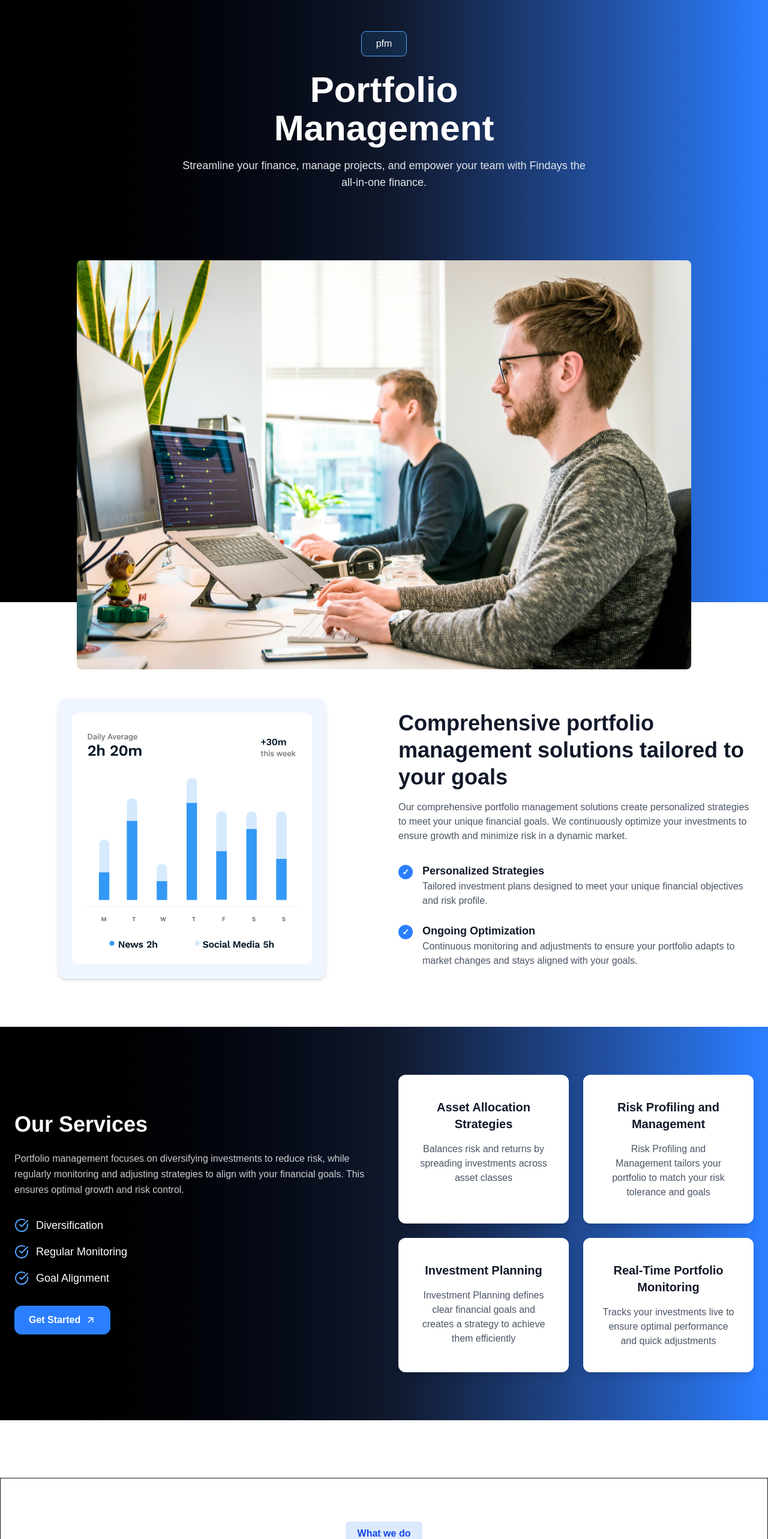
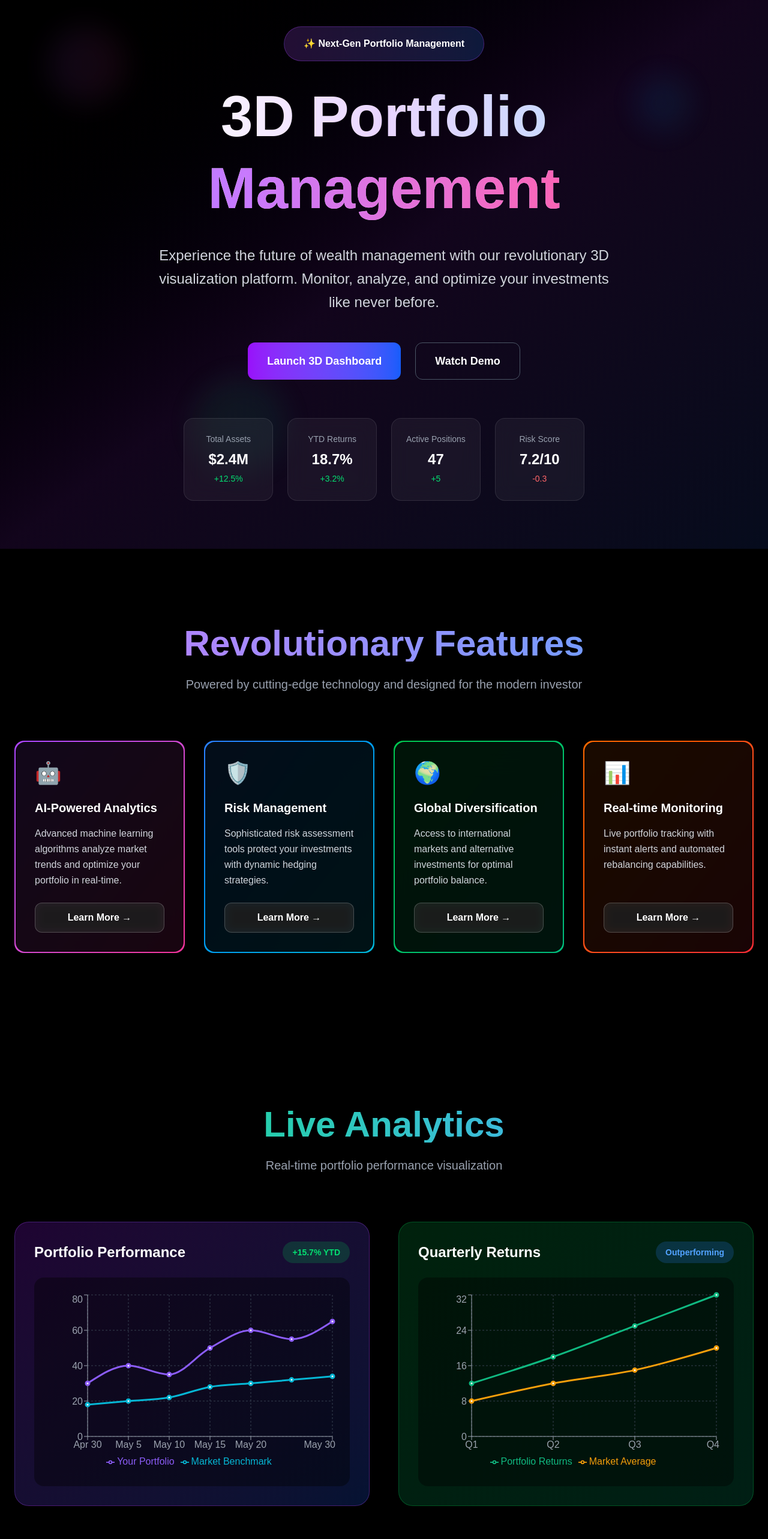
Before and after one commit to Ranith04/unico, a Next.js app: page /portfolio in a window 1280 px wide. Shown: the part 100-2666 px from the top of the page at 60% size. Built offline with nearby package versions, Linux system fonts and the light colour scheme.

Commit message:
Refactor portfolio page with 3D design, enhanced interactivity, and new features

```diff
--- a/app/portfolio/page.jsx
+++ b/app/portfolio/page.jsx
@@ -2,202 +2,407 @@
 
 import OurServicesSection from '@/components/sections/ServiceSection';
 import FaqSection from '@/components/sections/Faqs';
-import { motion } from 'framer-motion';
+import { motion, useScroll, useTransform } from 'framer-motion';
 import { LineChart, Line, XAxis, YAxis, Tooltip, ResponsiveContainer, CartesianGrid, Legend } from 'recharts';
 import ReachOutCard from '@/components/sections/ReachedOutCard';
+import { useState, useEffect } from 'react';
 
 const data1 = [
-  { name: 'Apr 30', a: 30, b: 18 },
-  { name: 'May 5', a: 40, b: 20 },
-  { name: 'May 10', a: 35, b: 22 },
-  { name: 'May 15', a: 50, b: 28 },
-  { name: 'May 20', a: 60, b: 30 },
-  { name: 'May 25', a: 55, b: 32 },
-  { name: 'May 30', a: 48, b: 34 },
+  { name: 'Apr 30', portfolio: 30, benchmark: 18 },
+  { name: 'May 5', portfolio: 40, benchmark: 20 },
+  { name: 'May 10', portfolio: 35, benchmark: 22 },
+  { name: 'May 15', portfolio: 50, benchmark: 28 },
+  { name: 'May 20', portfolio: 60, benchmark: 30 },
+  { name: 'May 25', portfolio: 55, benchmark: 32 },
+  { name: 'May 30', portfolio: 65, benchmark: 34 },
 ];
 
 const data2 = [
-  { name: 'Mon', today: 10, yesterday: 14 },
-  { name: 'Tue', today: 11, yesterday: 15 },
-  { name: 'Wed', today: 14, yesterday: 15 },
-  { name: 'Thu', today: 25, yesterday: 20 },
-  { name: 'Fri', today: 40, yesterday: 21 },
-  { name: 'Sat', today: 38, yesterday: 25 },
-  { name: 'Sun', today: 39, yesterday: 30 },
+  { name: 'Q1', returns: 12, market: 8 },
+  { name: 'Q2', returns: 18, market: 12 },
+  { name: 'Q3', returns: 25, market: 15 },
+  { name: 'Q4', returns: 32, market: 20 },
 ];
 
 const PortFolioManagement = () => {
+  const [mousePosition, setMousePosition] = useState({ x: 0, y: 0 });
+  const { scrollY } = useScroll();
+  const y1 = useTransform(scrollY, [0, 300], [0, -50]);
+  const y2 = useTransform(scrollY, [0, 300], [0, -100]);
+
+  useEffect(() => {
+    const handleMouseMove = (e) => {
+      setMousePosition({
+        x: (e.clientX / window.innerWidth) * 2 - 1,
+        y: (e.clientY / window.innerHeight) * 2 - 1,
+      });
+    };
+
+    window.addEventListener('mousemove', handleMouseMove);
+    return () => window.removeEventListener('mousemove', handleMouseMove);
+  }, []);
+
+  const portfolioStats = [
+    { label: "Total Assets", value: "$2.4M", change: "+12.5%", trend: "up" },
+    { label: "YTD Returns", value: "18.7%", change: "+3.2%", trend: "up" },
+    { label: "Active Positions", value: "47", change: "+5", trend: "up" },
+    { label: "Risk Score", value: "7.2/10", change: "-0.3", trend: "down" },
+  ];
+
   const features = [
     {
-      title: 'Personalized Strategies',
-      desc: 'Tailored investment plans designed to meet your unique financial objectives and risk profile.',
+      title: 'AI-Powered Analytics',
+      desc: 'Advanced machine learning algorithms analyze market trends and optimize your portfolio in real-time.',
+      icon: '🤖',
+      gradient: 'from-purple-500 to-pink-500'
     },
     {
-      title: 'Ongoing Optimization',
-      desc: 'Continuous monitoring and adjustments to ensure your portfolio adapts to market changes and stays aligned with your goals.',
+      title: 'Risk Management',
+      desc: 'Sophisticated risk assessment tools protect your investments with dynamic hedging strategies.',
+      icon: '🛡️',
+      gradient: 'from-blue-500 to-cyan-500'
+    },
+    {
+      title: 'Global Diversification',
+      desc: 'Access to international markets and alternative investments for optimal portfolio balance.',
+      icon: '🌍',
+      gradient: 'from-green-500 to-emerald-500'
+    },
+    {
+      title: 'Real-time Monitoring',
+      desc: 'Live portfolio tracking with instant alerts and automated rebalancing capabilities.',
+      icon: '📊',
+      gradient: 'from-orange-500 to-red-500'
     },
   ];
 
   return (
-    <div className="w-full bg-white">
+    <div className="w-full bg-black text-white overflow-hidden">
+      {/* 3D Hero Section */}
+      <div className="relative min-h-screen bg-gradient-to-br from-black via-purple-900/20 to-blue-900/20">
+        {/* Floating 3D Background Elements */}
+        <motion.div
+          className="absolute inset-0 opacity-30"
+          style={{
+            transform: `rotateX(${mousePosition.y * 5}deg) rotateY(${mousePosition.x * 5}deg)`
+          }}
+        >
+          <div className="absolute top-20 left-20 w-32 h-32 bg-gradient-to-r from-purple-500/30 to-pink-500/30 rounded-full blur-xl"></div>
+          <div className="absolute top-40 right-32 w-24 h-24 bg-gradient-to-r from-blue-500/30 to-cyan-500/30 rounded-full blur-xl"></div>
+          <div className="absolute bottom-32 left-1/4 w-40 h-40 bg-gradient-to-r from-green-500/30 to-emerald-500/30 rounded-full blur-xl"></div>
+        </motion.div>
+
         <motion.section
-        initial={{ opacity: 0, y: 50 }}
-        animate={{ opacity: 1, y: 0 }}
-        transition={{ duration: 0.7, ease: "easeOut" }}
-        className="relative w-full min-h-[130vh] flex flex-col gap-8 items-center justify-start bg-gradient-to-r from-black via-[#0f172a] to-blue-500 text-center px-4 py-12 mb-10"
+          initial={{ opacity: 0, z: -100 }}
+          animate={{ opacity: 1, z: 0 }}
+          transition={{ duration: 1, ease: "easeOut" }}
+          className="relative z-10 min-h-screen flex flex-col items-center justify-center px-6 py-20"
+          style={{ perspective: '1000px' }}
         >
-        <div className='flex flex-col items-center py-10'>
+          {/* Hero Content */}
+          <motion.div
+            className="text-center max-w-4xl"
+            style={{
+              transform: `rotateX(${mousePosition.y * 2}deg) rotateY(${mousePosition.x * 2}deg)`,
+              transformStyle: 'preserve-3d'
+            }}
+          >
             <motion.span
-            className="mb-6 px-6 py-2 bg-[#3396F620] text-white font-medium rounded-lg transition border border-blue-400 w-fit"
-            initial={{ opacity: 0, scale: 0.9 }}
-            animate={{ opacity: 1, scale: 1 }}
-            transition={{ delay: 0.3 }}
+              className="mb-8 px-8 py-4 bg-gradient-to-r from-purple-500/20 to-blue-500/20 backdrop-blur-sm text-white font-semibold rounded-full border border-purple-500/30 inline-block"
+              initial={{ opacity: 0, scale: 0.8, z: -50 }}
+              animate={{ opacity: 1, scale: 1, z: 0 }}
+              transition={{ delay: 0.3, duration: 0.8 }}
+              whileHover={{ scale: 1.05, z: 20 }}
             >
-            pfm
+              ✨ Next-Gen Portfolio Management
             </motion.span>
+
             <motion.h1
-            className="text-5xl md:text-6xl font-bold text-white mb-4 max-w-md leading-16"
+              className="text-6xl md:text-8xl font-black mb-8 bg-gradient-to-r from-white via-purple-200 to-blue-200 bg-clip-text text-transparent leading-tight"
+              initial={{ opacity: 0, y: 50, z: -100 }}
+              animate={{ opacity: 1, y: 0, z: 0 }}
+              transition={{ delay: 0.4, duration: 0.8 }}
+              style={{ transform: 'translateZ(50px)' }}
+            >
+              3D Portfolio
+              <br />
+              <span className="bg-gradient-to-r from-purple-400 to-pink-400 bg-clip-text text-transparent">
+                Management
+              </span>
+            </motion.h1>
+
+            <motion.p
+              className="text-xl md:text-2xl text-gray-300 max-w-3xl mx-auto mb-12 leading-relaxed"
               initial={{ opacity: 0, y: 30 }}
               animate={{ opacity: 1, y: 0 }}
-            transition={{ delay: 0.4 }}
+              transition={{ delay: 0.6, duration: 0.8 }}
+              style={{ transform: 'translateZ(25px)' }}
             >
-            Portfolio Management
-          </motion.h1>
-          <motion.p
-            className="text-lg text-gray-200 max-w-2xl"
-            initial={{ opacity: 0 }}
-            animate={{ opacity: 1 }}
-            transition={{ delay: 0.6 }}
+              Experience the future of wealth management with our revolutionary 3D visualization platform. Monitor, analyze, and optimize your investments like never before.
+            </motion.p>
+
+            {/* 3D CTA Buttons */}
+            <motion.div
+              className="flex flex-col sm:flex-row gap-6 justify-center mb-16"
+              initial={{ opacity: 0, y: 40 }}
+              animate={{ opacity: 1, y: 0 }}
+              transition={{ delay: 0.8, duration: 0.8 }}
             >
-            Streamline your finance, manage projects, and empower your team with Findays the all-in-one finance.
-          </motion.p>
+              <motion.button
+                className="px-8 py-4 bg-gradient-to-r from-purple-600 to-blue-600 rounded-xl font-semibold text-lg hover:shadow-2xl hover:shadow-purple-500/25 transition-all duration-300"
+                whileHover={{ scale: 1.05, z: 30, rotateX: 5 }}
+                whileTap={{ scale: 0.95 }}
+                style={{ transformStyle: 'preserve-3d' }}
+              >
+                Launch 3D Dashboard
+              </motion.button>
+              <motion.button
+                className="px-8 py-4 border border-gray-600 rounded-xl font-semibold text-lg backdrop-blur-sm hover:bg-white/10 transition-all duration-300"
+                whileHover={{ scale: 1.05, z: 30, rotateX: 5 }}
+                whileTap={{ scale: 0.95 }}
+                style={{ transformStyle: 'preserve-3d' }}
+              >
+                Watch Demo
+              </motion.button>
+            </motion.div>
+          </motion.div>
+
+          {/* 3D Stats Cards */}
+          <motion.div
+            className="grid grid-cols-2 lg:grid-cols-4 gap-6 max-w-6xl mx-auto"
+            initial={{ opacity: 0, y: 60 }}
+            animate={{ opacity: 1, y: 0 }}
+            transition={{ delay: 1, duration: 0.8 }}
+          >
+            {portfolioStats.map((stat, index) => (
+              <motion.div
+                key={index}
+                className="bg-white/5 backdrop-blur-lg border border-white/10 rounded-2xl p-6 text-center"
+                style={{
+                  transformStyle: 'preserve-3d',
+                  transform: `rotateX(${mousePosition.y * 3}deg) rotateY(${mousePosition.x * 3}deg)`
+                }}
+                whileHover={{
+                  scale: 1.05,
+                  z: 50,
+                  rotateX: 10,
+                  boxShadow: '0 25px 50px rgba(139, 69, 255, 0.3)'
+                }}
+                transition={{ duration: 0.3 }}
+              >
+                <h3 className="text-sm text-gray-400 mb-2">{stat.label}</h3>
+                <p className="text-2xl font-bold mb-1">{stat.value}</p>
+                <span className={`text-sm ${stat.trend === 'up' ? 'text-green-400' : 'text-red-400'}`}>
+                  {stat.change}
+                </span>
+              </motion.div>
+            ))}
+          </motion.div>
+        </motion.section>
       </div>
-        <motion.img
-          src='/assets/portfolio-hero.avif'
-          alt='Hero Image'
-          initial={{ opacity: 0, y: 20 }}
-          animate={{ opacity: 1, y: 0 }}
-          transition={{ duration: 0.6 }}
-          className="w-[80%] h-auto rounded-lg absolute -bottom-28"
-        />
-      </motion.section>
-      <section className="max-w-7xl mx-auto px-6 py-20 grid md:grid-cols-2 gap-12 items-center mt-20">
+
+      {/* 3D Features Section */}
+      <motion.section
+        className="py-32 px-6 relative"
+        style={{ y: y1 }}
+      >
+        <div className="max-w-7xl mx-auto">
           <motion.div
-          initial={{ opacity: 0, x: -30 }}
-          whileInView={{ opacity: 1, x: 0 }}
-          transition={{ duration: 0.6 }}
+            className="text-center mb-20"
+            initial={{ opacity: 0, y: 50 }}
+            whileInView={{ opacity: 1, y: 0 }}
             viewport={{ once: true }}
-          className="flex justify-center w-full"
+            transition={{ duration: 0.8 }}
           >
-          <div className="bg-blue-50 p-6 rounded-2xl shadow-md w-full max-w-md">
-            <motion.img
-              src="/assets/portfolio-chart1.svg"
-              alt="Usage Chart"
-              className="rounded-xl w-full"
-            />
+            <h2 className="text-5xl md:text-6xl font-black mb-6 bg-gradient-to-r from-purple-400 to-blue-400 bg-clip-text text-transparent">
+              Revolutionary Features
+            </h2>
+            <p className="text-xl text-gray-400 max-w-3xl mx-auto">
+              Powered by cutting-edge technology and designed for the modern investor
+            </p>
+          </motion.div>
+
+          <div className="grid md:grid-cols-2 lg:grid-cols-4 gap-8">
+            {features.map((feature, index) => (
+              <motion.div
+                key={index}
+                className="group relative"
+                initial={{ opacity: 0, y: 60, rotateX: -45 }}
+                whileInView={{ opacity: 1, y: 0, rotateX: 0 }}
+                viewport={{ once: true }}
+                transition={{ delay: index * 0.2, duration: 0.8 }}
+                whileHover={{
+                  scale: 1.05,
+                  rotateY: 15,
+                  z: 50
+                }}
+                style={{
+                  transformStyle: 'preserve-3d',
+                  perspective: '1000px'
+                }}
+              >
+                <div className={`bg-gradient-to-br ${feature.gradient} p-0.5 rounded-2xl h-full`}>
+                  <div className="bg-black/90 backdrop-blur-xl rounded-2xl p-8 h-full flex flex-col">
+                    <div className="text-4xl mb-6 transform group-hover:scale-110 transition-transform duration-300">
+                      {feature.icon}
+                    </div>
+                    <h3 className="text-xl font-bold mb-4 text-white">{feature.title}</h3>
+                    <p className="text-gray-300 leading-relaxed flex-1">{feature.desc}</p>
+
+                    {/* 3D Learn More Button */}
+                    <motion.button
+                      className="mt-6 px-6 py-3 bg-white/10 backdrop-blur-sm rounded-xl border border-white/20 font-semibold hover:bg-white/20 transition-all duration-300"
+                      whileHover={{ scale: 1.05, z: 20 }}
+                      whileTap={{ scale: 0.95 }}
+                    >
+                      Learn More →
+                    </motion.button>
+                  </div>
                 </div>
               </motion.div>
-        <motion.div
-          initial={{ opacity: 0, x: 30 }}
-          whileInView={{ opacity: 1, x: 0 }}
-          transition={{ duration: 0.6, delay: 0.1 }}
-          viewport={{ once: true }}
-        >
-          <h2 className="text-3xl md:text-4xl font-bold mb-4 leading-tight text-gray-900">
-            Comprehensive portfolio management solutions tailored to your goals
-          </h2>
-          <p className="text-gray-600 mb-8">
-            Our comprehensive portfolio management solutions create personalized strategies to meet your unique financial goals. We continuously optimize your investments to ensure growth and minimize risk in a dynamic market.
-          </p>
-          <div className="space-y-6">
-            {features.map((item, idx) => (
-              <div key={idx} className="flex items-start gap-4">
-                <div className="flex-shrink-0 mt-1">
-                  <div className="w-6 h-6 rounded-full bg-blue-500 flex items-center justify-center text-white text-sm font-bold">
-                    ✓
+            ))}
           </div>
         </div>
-                <div>
-                  <h3 className="text-lg font-semibold text-gray-900">{item.title}</h3>
-                  <p className="text-gray-600">{item.desc}</p>
+      </motion.section>
+
+      {/* 3D Charts Section */}
+      <motion.section
+        className="py-32 px-6 relative"
+        style={{ y: y2 }}
+      >
+        <div className="max-w-7xl mx-auto">
+          <motion.div
+            className="text-center mb-20"
+            initial={{ opacity: 0, scale: 0.8 }}
+            whileInView={{ opacity: 1, scale: 1 }}
+            viewport={{ once: true }}
+            transition={{ duration: 0.8 }}
+          >
+            <h2 className="text-5xl md:text-6xl font-black mb-6 bg-gradient-to-r from-green-400 to-blue-400 bg-clip-text text-transparent">
+              Live Analytics
+            </h2>
+            <p className="text-xl text-gray-400">Real-time portfolio performance visualization</p>
+          </motion.div>
+
+          <div className="grid lg:grid-cols-2 gap-12">
+            {/* 3D Chart Card 1 */}
+            <motion.div
+              className="group relative"
+              initial={{ opacity: 0, x: -100, rotateY: -45 }}
+              whileInView={{ opacity: 1, x: 0, rotateY: 0 }}
+              viewport={{ once: true }}
+              transition={{ duration: 0.8 }}
+              whileHover={{
+                scale: 1.02,
+                rotateY: 5,
+                z: 30
+              }}
+              style={{ transformStyle: 'preserve-3d' }}
+            >
+              <div className="bg-gradient-to-br from-purple-600/20 to-blue-600/20 backdrop-blur-xl border border-purple-500/30 rounded-3xl p-8 shadow-2xl">
+                <div className="flex items-center justify-between mb-6">
+                  <h3 className="text-2xl font-bold">Portfolio Performance</h3>
+                  <div className="px-4 py-2 bg-green-500/20 rounded-full text-green-400 text-sm font-semibold">
+                    +15.7% YTD
                   </div>
                 </div>
-            ))}
-          </div>
-        </motion.div>
-      </section>
-      <OurServicesSection />
-      <motion.div
-        initial={{ opacity: 0, y: 20 }}
-        animate={{ opacity: 1, y: 0 }}
-        transition={{ duration: 0.6, delay: 0.2 }}
-        className='mt-24 border w-full py-10'
-      >
-        <div className='flex justify-center py-8'>
-          <h2 className="px-5 py-2 bg-blue-100 text-blue-700 font-semibold rounded-md">What we do</h2>
-        </div>
-        <p className="text-4xl text-gray-900 font-semibold mx-auto text-center w-full md:max-w-[50%]">
-          Optimize Your Workflow with Our Core Features
-        </p>
-        <div className="max-w-7xl mx-auto grid md:grid-cols-2 gap-8 my-16">
-          <motion.div
-            initial={{ opacity: 0, y: 40 }}
-            whileInView={{ opacity: 1, y: 0 }}
-            transition={{ duration: 0.6 }}
-            viewport={{ once: true }}
-            className="bg-blue-500 rounded-2xl p-6 text-white"
-          >
-            <h3 className="text-2xl font-semibold my-4">Savings Goals</h3>
-            <p className="mb-6 mt-4">
-              Security measures ensure that your information is safeguarded against unauthorized access.
-            </p>
-            <div className="bg-white rounded-xl p-4">
-              <h4 className="text-gray-800 text-lg font-semibold text-center">Revenue Overview</h4>
-              <p className="text-sm text-gray-500 text-center mb-4">Apr 30 - May 30</p>
-              <ResponsiveContainer width="100%" height={220}>
+                <div className="bg-black/40 rounded-2xl p-6">
+                  <ResponsiveContainer width="100%" height={300}>
                     <LineChart data={data1}>
-                  <CartesianGrid strokeDasharray="3 3" />
-                  <XAxis dataKey="name" />
-                  <YAxis />
-                  <Tooltip />
+                      <CartesianGrid strokeDasharray="3 3" stroke="#374151" />
+                      <XAxis dataKey="name" stroke="#9CA3AF" />
+                      <YAxis stroke="#9CA3AF" />
+                      <Tooltip
+                        contentStyle={{
+                          backgroundColor: '#1F2937',
+                          border: '1px solid #374151',
+                          borderRadius: '12px'
+                        }}
+                      />
                       <Legend />
-                  <Line type="monotone" dataKey="a" stroke="#1e90ff" name="Product A" fillOpacity={0.3} />
-                  <Line type="monotone" dataKey="b" stroke="#38bdf8" name="Product B" fillOpacity={0.3} />
+                      <Line type="monotone" dataKey="portfolio" stroke="#8B5CF6" strokeWidth={3} name="Your Portfolio" />
+                      <Line type="monotone" dataKey="benchmark" stroke="#06B6D4" strokeWidth={3} name="Market Benchmark" />
                     </LineChart>
                   </ResponsiveContainer>
                 </div>
+              </div>
             </motion.div>
 
+            {/* 3D Chart Card 2 */}
             <motion.div
-            initial={{ opacity: 0, y: 40 }}
-            whileInView={{ opacity: 1, y: 0 }}
-            transition={{ duration: 0.6, delay: 0.2 }}
+              className="group relative"
+              initial={{ opacity: 0, x: 100, rotateY: 45 }}
+              whileInView={{ opacity: 1, x: 0, rotateY: 0 }}
               viewport={{ once: true }}
-            className="bg-black text-white rounded-2xl p-6"
+              transition={{ duration: 0.8, delay: 0.2 }}
+              whileHover={{
+                scale: 1.02,
+                rotateY: -5,
+                z: 30
+              }}
+              style={{ transformStyle: 'preserve-3d' }}
             >
-            <h3 className="text-2xl font-semibold my-4">Expense Tracking</h3>
-            <p className="mb-6 mt-4 text-white/80">
-              We provide recommendations. Create and stick to budgets that help you stay on track with your financial goals.
-            </p>
-            <div className="bg-white rounded-xl p-4">
-              <h4 className="text-gray-800 text-lg font-semibold text-center">Website Stats Activity</h4>
-              <ResponsiveContainer width="100%" height={250}>
+              <div className="bg-gradient-to-br from-green-600/20 to-emerald-600/20 backdrop-blur-xl border border-green-500/30 rounded-3xl p-8 shadow-2xl">
+                <div className="flex items-center justify-between mb-6">
+                  <h3 className="text-2xl font-bold">Quarterly Returns</h3>
+                  <div className="px-4 py-2 bg-blue-500/20 rounded-full text-blue-400 text-sm font-semibold">
+                    Outperforming
+                  </div>
+                </div>
+                <div className="bg-black/40 rounded-2xl p-6">
+                  <ResponsiveContainer width="100%" height={300}>
                     <LineChart data={data2}>
-                  <CartesianGrid strokeDasharray="3 3" />
-                  <XAxis dataKey="name" />
-                  <YAxis />
-                  <Tooltip />
+                      <CartesianGrid strokeDasharray="3 3" stroke="#374151" />
+                      <XAxis dataKey="name" stroke="#9CA3AF" />
+                      <YAxis stroke="#9CA3AF" />
+                      <Tooltip
+                        contentStyle={{
+                          backgroundColor: '#1F2937',
+                          border: '1px solid #374151',
+                          borderRadius: '12px'
+                        }}
+                      />
                       <Legend />
-                  <Line type="monotone" dataKey="today" stroke="#0ea5e9" name="Today" />
-                  <Line type="monotone" dataKey="yesterday" stroke="#22d3ee" name="Yesterday" />
+                      <Line type="monotone" dataKey="returns" stroke="#10B981" strokeWidth={3} name="Portfolio Returns" />
+                      <Line type="monotone" dataKey="market" stroke="#F59E0B" strokeWidth={3} name="Market Average" />
                     </LineChart>
                   </ResponsiveContainer>
                 </div>
+              </div>
             </motion.div>
           </div>
+        </div>
+      </motion.section>
+
+      {/* Enhanced Services Section */}
+      <motion.div
+        initial={{ opacity: 0 }}
+        whileInView={{ opacity: 1 }}
+        viewport={{ once: true }}
+        transition={{ duration: 0.8 }}
+      >
+        <OurServicesSection />
       </motion.div>
-      <FaqSection/>
-      <ReachOutCard/>
+
+      {/* Enhanced FAQ Section */}
+      <motion.div
+        initial={{ opacity: 0, y: 50 }}
+        whileInView={{ opacity: 1, y: 0 }}
+        viewport={{ once: true }}
+        transition={{ duration: 0.8 }}
+      >
+        <FaqSection />
+      </motion.div>
+
+      {/* Enhanced Reach Out Section */}
+      <motion.div
+        initial={{ opacity: 0, scale: 0.9 }}
+        whileInView={{ opacity: 1, scale: 1 }}
+        viewport={{ once: true }}
+        transition={{ duration: 0.8 }}
+      >
+        <ReachOutCard />
+      </motion.div>
     </div>
   );
 };
```
Lines whose indentation alone changed are shown as unchanged.
